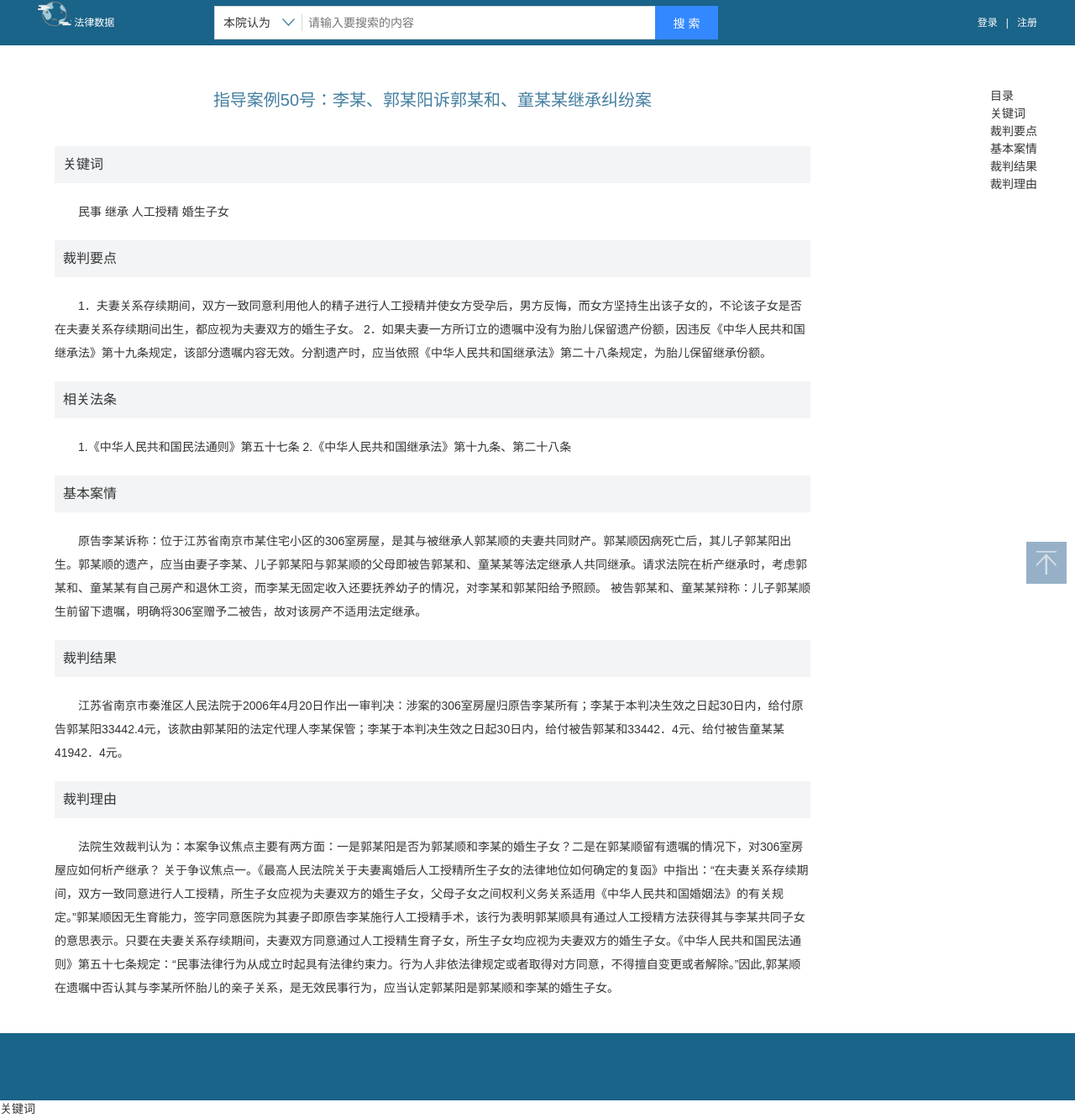
After one commit to wuyue5chao/xiaoqiang, a PHP site: page /detail.html in a window 1280 px wide. The commit adds this page. Shown: the whole page at 84% size. Run offline with PHP 8.4, Linux system fonts and the light colour scheme.

Commit message:
详细内容页面
详细内容页面

```diff
--- a/css/index.css
+++ b/css/index.css
@@ -87,3 +87,10 @@ body{height: 100%; min-width: 1000px;font:14px/1.5 Arial,sans-serif,'宋体';col
 .loading{ padding: 10px 0; background: #f8f8f8;}
 .gotop{position: fixed; bottom:100px; right: 10px;width: 48px; height: 55px; }
 .gotop .gotop-icon{display: block; width: 48px; height: 55px;  background: url(../images/gotop.png) no-repeat 0 0;}
+/*详细内容*/
+.detail-wrap{position: relative; margin-top: 50px;}
+.detail-con{padding:0 20px; margin-bottom: 20px; width: 900px;}
+.detail-con h2{font-size: 20px; margin-bottom: 40px;}
+.detail-item{ margin-bottom: 20px;}
+.detail-item h3{font-size: 16px; background: #f2f4f6; padding: 10px; margin-bottom: 20px;}
+.detail-item p{line-height: 2; text-indent: 2em;}
--- /dev/null
+++ b/detail.html
@@ -0,0 +1,94 @@
+<!DOCTYPE HTML>
+<html>
+<head>
+<meta charset="utf-8" />
+<meta http-equiv="" content="" />
+<title>文章内容</title>
+<link rel="stylesheet" href="css/index.css" />
+<link rel="stylesheet" href="css/skin.css" />
+</head>
+
+<body>
+<div class="wrapper">
+	<div class="header head-srh">
+		<div class="w1190 clearfix">
+			<div class="top-logo fl"><img src="images/logo.png" width="40"> 法律数据</div>
+			<div class="srh-form clearfix fl">
+				<div class="fl drop-wrap">
+					<p class="drop-cru" id="searchTypeObj">
+						<span>本院认为</span><em class="drop-arrow"></em>
+					</p>
+					<ul class="drop-option" id="searchChildObj" style="display:none;">
+						<li data-v="1" class="sObj">本院认为</li>
+						<li data-v="2">全部内容</li>
+						<li data-v="3">裁判结果</li>
+						<li data-v="4">原告诉称</li>
+						<li data-v="5">被告辩称</li>
+					</ul>
+				</div>
+				<input type="text" class="srh-ipt fl" placeholder="请输入要搜索的内容" autocomplete="off" id="searchConObj"/>
+				<a class="fl srh-btn">
+					<input type="submit" class="srh-submit" value="搜 索" id="searchObj"/>
+				</a>
+				<ul class="drop-option srh-drop" style="display:none;" id="searchTipsObj">
+				</ul>
+			</div>
+			<div class="fr"><a href="javascript:void(0);">登录</a><var>|</var><a href="javascript:void(0);">注册</a></div>
+		</div>
+	</div>
+	<div class="detail-wrap w1190 clearfix">
+		<div class="detail-con fl">
+			<h2 class="center fontblue">指导案例50号：李某、郭某阳诉郭某和、童某某继承纠纷案</h2>
+			<div class="detail-item">
+				<h3>关键词</h3>
+				<p>民事 继承 人工授精 婚生子女</p>
+			</div>
+			<div class="detail-item">
+				<h3>裁判要点</h3>
+				<p>
+					1．夫妻关系存续期间，双方一致同意利用他人的精子进行人工授精并使女方受孕后，男方反悔，而女方坚持生出该子女的，不论该子女是否在夫妻关系存续期间出生，都应视为夫妻双方的婚生子女。
+					2．如果夫妻一方所订立的遗嘱中没有为胎儿保留遗产份额，因违反《中华人民共和国继承法》第十九条规定，该部分遗嘱内容无效。分割遗产时，应当依照《中华人民共和国继承法》第二十八条规定，为胎儿保留继承份额。
+				</p>
+			</div>
+			<div class="detail-item">
+				<h3>相关法条</h3>
+				<p>
+					1.《中华人民共和国民法通则》第五十七条
+					2.《中华人民共和国继承法》第十九条、第二十八条
+				</p>
+			</div>
+			<div class="detail-item">
+				<h3>基本案情</h3>
+				<p>原告李某诉称：位于江苏省南京市某住宅小区的306室房屋，是其与被继承人郭某顺的夫妻共同财产。郭某顺因病死亡后，其儿子郭某阳出生。郭某顺的遗产，应当由妻子李某、儿子郭某阳与郭某顺的父母即被告郭某和、童某某等法定继承人共同继承。请求法院在析产继承时，考虑郭某和、童某某有自己房产和退休工资，而李某无固定收入还要抚养幼子的情况，对李某和郭某阳给予照顾。
+被告郭某和、童某某辩称：儿子郭某顺生前留下遗嘱，明确将306室赠予二被告，故对该房产不适用法定继承。
+				</p>
+			</div>
+			<div class="detail-item">
+				<h3>裁判结果</h3>
+				<p>江苏省南京市秦淮区人民法院于2006年4月20日作出一审判决：涉案的306室房屋归原告李某所有；李某于本判决生效之日起30日内，给付原告郭某阳33442.4元，该款由郭某阳的法定代理人李某保管；李某于本判决生效之日起30日内，给付被告郭某和33442．4元、给付被告童某某41942．4元。</p>
+			</div>
+			<div class="detail-item">
+				<h3>裁判理由</h3>
+				<p>法院生效裁判认为：本案争议焦点主要有两方面：一是郭某阳是否为郭某顺和李某的婚生子女？二是在郭某顺留有遗嘱的情况下，对306室房屋应如何析产继承？
+关于争议焦点一。《最高人民法院关于夫妻离婚后人工授精所生子女的法律地位如何确定的复函》中指出：“在夫妻关系存续期间，双方一致同意进行人工授精，所生子女应视为夫妻双方的婚生子女，父母子女之间权利义务关系适用《中华人民共和国婚姻法》的有关规定。”郭某顺因无生育能力，签字同意医院为其妻子即原告李某施行人工授精手术，该行为表明郭某顺具有通过人工授精方法获得其与李某共同子女的意思表示。只要在夫妻关系存续期间，夫妻双方同意通过人工授精生育子女，所生子女均应视为夫妻双方的婚生子女。《中华人民共和国民法通则》第五十七条规定：“民事法律行为从成立时起具有法律约束力。行为人非依法律规定或者取得对方同意，不得擅自变更或者解除。”因此,郭某顺在遗嘱中否认其与李某所怀胎儿的亲子关系，是无效民事行为，应当认定郭某阳是郭某顺和李某的婚生子女。
+				</p>
+			</div>
+		</div>
+		<div class="side fr top-fixed">
+			<dl class="">
+				<dt>目录</dt>
+				<dd><a href="#">关键词</a></dd>
+				<dd><a href="#">裁判要点</a></dd>
+				<dd><a href="#">基本案情</a></dd>
+				<dd><a href="#">裁判结果</a></dd>
+				<dd><a href="#">裁判理由</a></dd>
+			</dl>
+		</div>
+	</div>
+	<div class="footer"></div>关键词
+	<div class="gotop">
+		<a href="#" class="gotop-icon"></a>
+	</div>
+</div>
+</body>
+</html>
```
